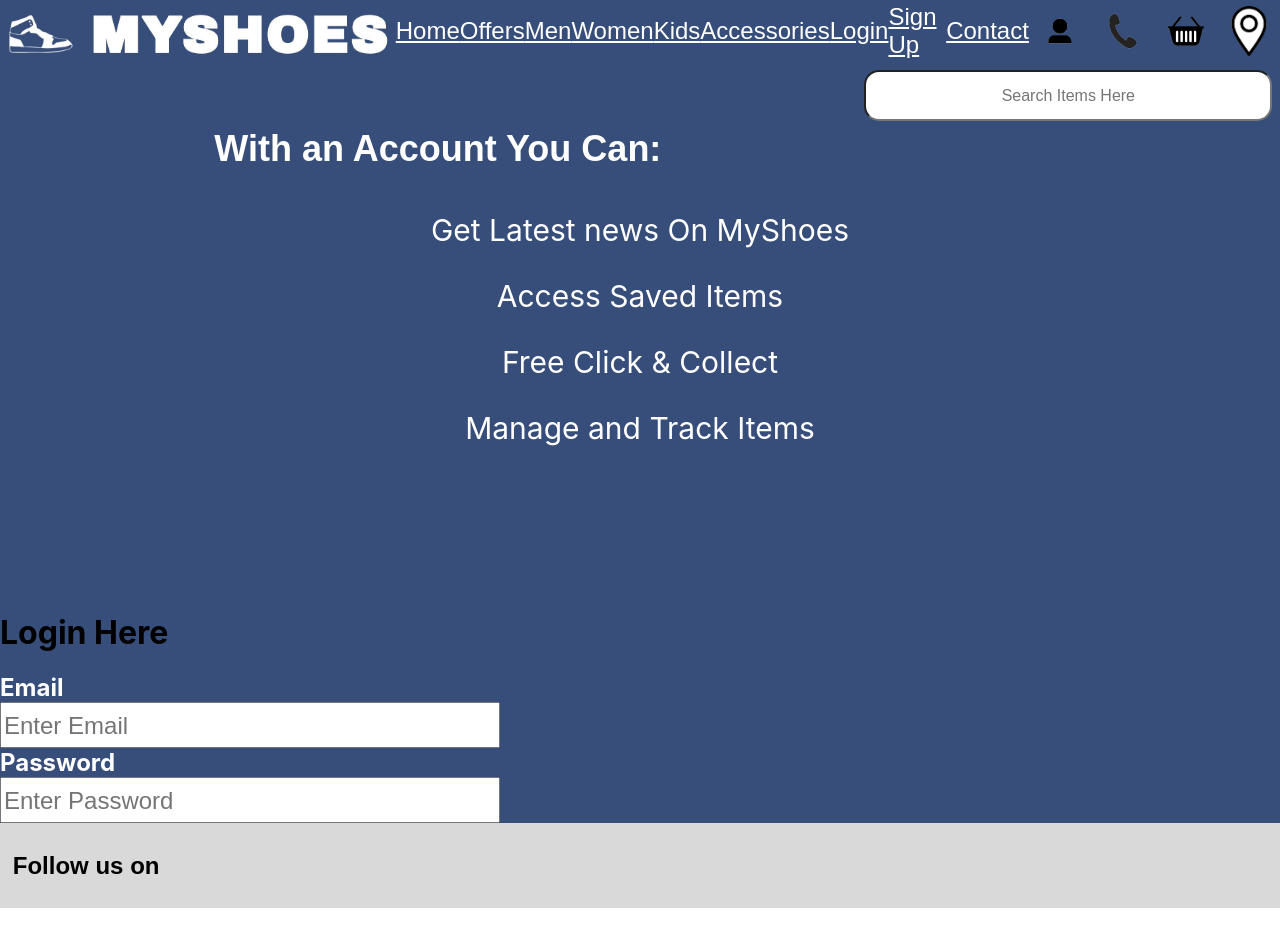
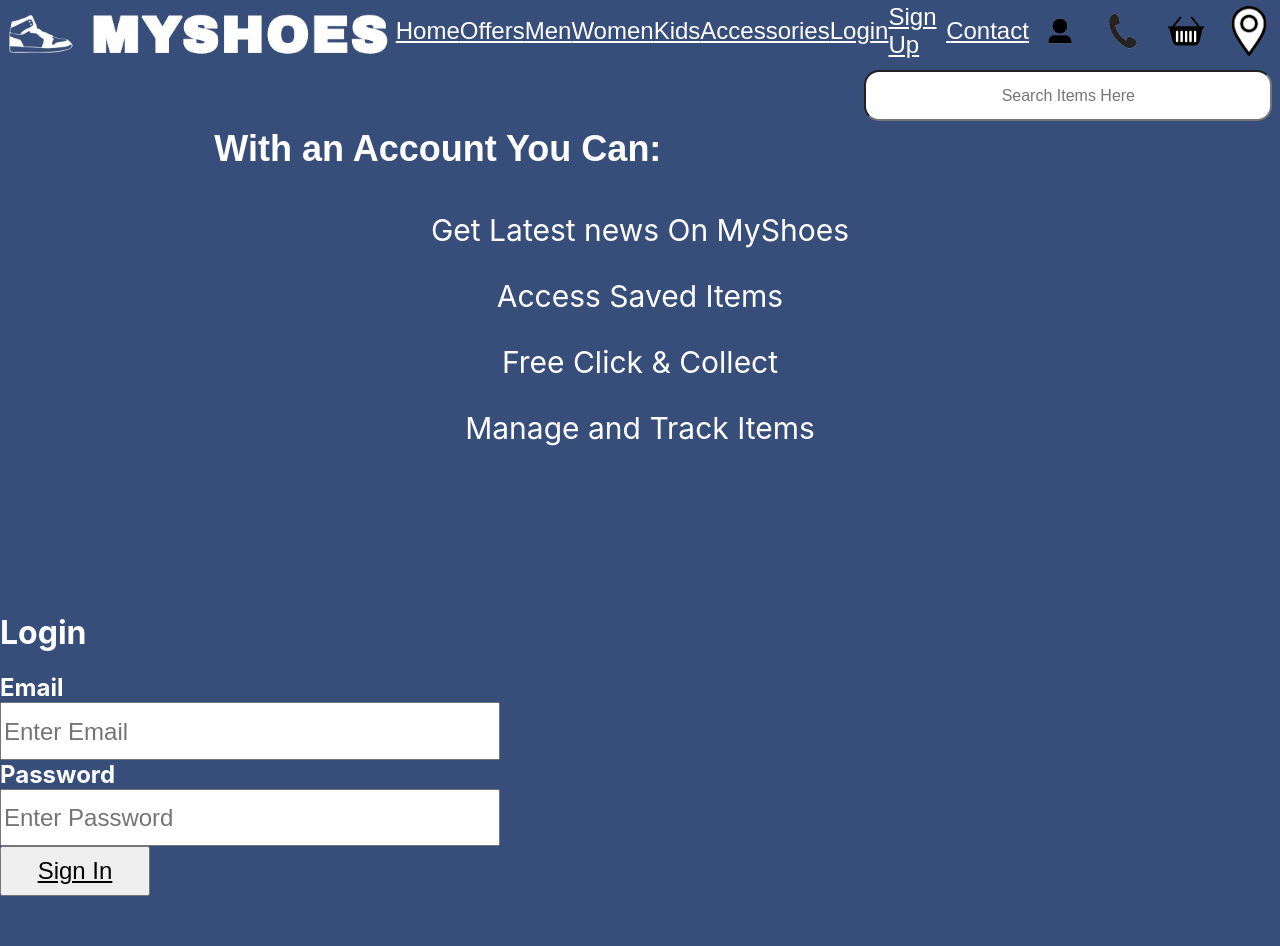
Before and after one commit to Rahulkot123/my-shoes-main, a React (Create React App) app: page /Login in a window 1280 px wide. Shown: the top 946 px of the page. Before the commit the page ends 908 px from the top, so only its background shows below. Built offline with nearby package versions, Linux system fonts and the light colour scheme.

Commit message:
update 2011

```diff
--- a/src/Pages/Login.js
+++ b/src/Pages/Login.js
@@ -3,7 +3,7 @@ import './login.css'
 
 export default function Login(){
     return(
-<div>
+<div >
 
     <div className="benfits">
         <h2>With an Account You Can:</h2>
@@ -13,21 +13,19 @@ export default function Login(){
         <p>Manage and Track Items</p>
         </div>
 
-    <div className="Login">
-        <h1>Login Here</h1>
 
 
-<div className="Password">
+
+
+<div className="Login">
+     <h1>Login</h1>
     <label for="Email"><b>Email</b></label>
     <input type="Email" placeholder="Enter Email" name="email" required/>
 
     <label for="Password"><b>Password</b></label>
     <input type="Password" placeholder="Enter Password" name="Password" required/>
+    <button><span><a href="/">Sign In</a></span></button>
 </div>
-
-
-
-    </div>
 
 
 
@@ -35,9 +33,12 @@ export default function Login(){
 
 
 
-    <footer className='homefooter'>
-        <h2>Follow us on</h2>
-    </footer>
+
+
+
+
+
+
 </div>
 
 
--- a/src/Pages/Signup.js
+++ b/src/Pages/Signup.js
@@ -43,9 +43,11 @@ export default function Signup(){
     <div className=" Confirm Password">
     <label for="Password"><b>Confirm Password</b></label>
     <input type="Password" placeholder="Re-Enter Password" name="Confirm Password" required/>
+
+    <button><span><a href="/">Submit</a></span></button>
     </div>
 
-    <button><span><a href="/">Submit</a></span></button>
+
 
 
 
--- a/src/Pages/login.css
+++ b/src/Pages/login.css
@@ -1,4 +1,8 @@
+
+
+
 .benfits{
+    background-color: #374E7B;
     height: 500px;
     width: auto;
     color: white;
@@ -16,7 +20,38 @@
     color:white;
 
 }
-
 .homefooter h2{
     color:black ;
 }
+
+.Login {
+    background-color: #374E7B;
+    display: flex;
+    flex-direction: column;
+    height: 1000px;
+    width: 500px;
+    color: white;
+}
+
+.Login label{
+    font-size: 24px;
+}
+
+.Login input{
+    height: 50px;
+    font-size: 24px;
+    color: black;
+    padding-top: 0.5%;
+}
+
+.Login button{
+    height: 50px;
+    width: 150px;
+    text-align: center;
+}
+
+.Login a{
+    color: black;
+    font-size: 24px;
+    text-align: center;
+}
```
